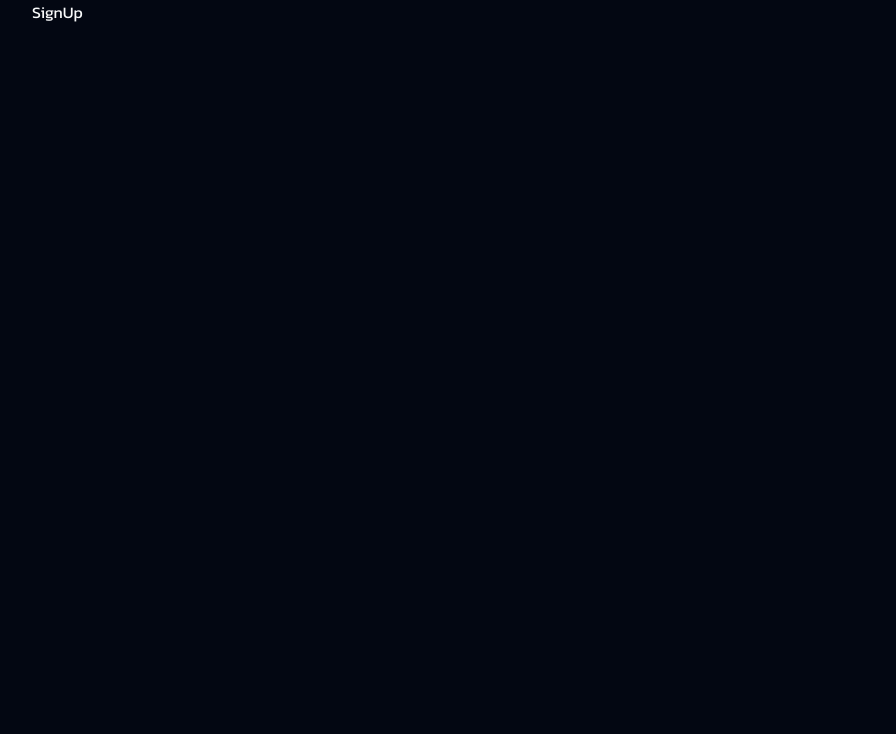
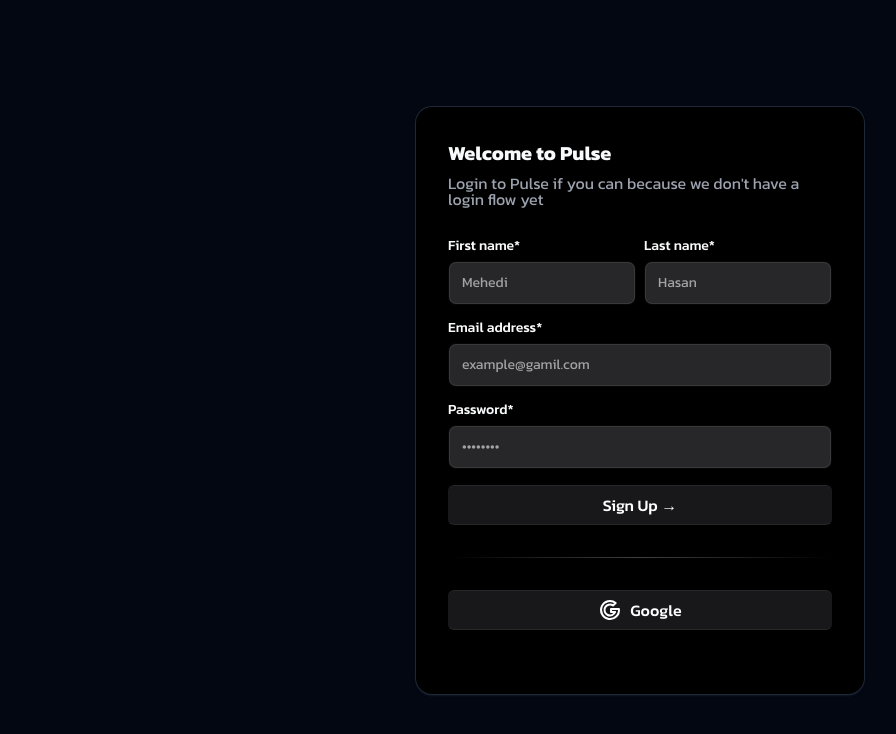
Before and after one commit to hash-engineers/pulse, a Next.js app in the folder frontend/: page /auth/sign-up in a window 1280 px wide. Shown: the top 734 px of the page, without its empty margins (0-896 px from the left). Built offline with nearby package versions, Linux system fonts and the light colour scheme.

Commit message:
feat: sign up form design complete

```diff
--- a/frontend/app/auth/sign-up/page.tsx
+++ b/frontend/app/auth/sign-up/page.tsx
@@ -1,3 +1,71 @@
+'use client';
+
+import { cn } from '@/lib/utils';
+import { Label } from '@/components/ui/a-label';
+import { Input } from '@/components/ui/a-input';
+import { IconBrandGoogle } from '@tabler/icons-react';
+import { BottomGradientButton } from '@/components/ui/bottom-gradient-button';
+
+type LabelInputContainerProps = {
+  children: React.ReactNode;
+  className?: string;
+};
+
+function LabelInputContainer({
+  children,
+  className,
+}: LabelInputContainerProps) {
+  return (
+    <div className={cn('flex flex-col space-y-2 w-full', className)}>
+      {children}
+    </div>
+  );
+}
+
 export default function SignUp() {
-  return <div>SignUp</div>;
+  function handleSubmit(e: React.FormEvent<HTMLFormElement>) {
+    e.preventDefault();
+
+    console.log('Form submitted');
+  }
+
+  return (
+    <section className="flex items-center justify-center h-screen">
+      <div className="max-w-md w-full mx-auto rounded-none md:rounded-2xl p-4 md:p-8 shadow-input bg-black">
+        <h4 className="font-bold">Welcome to Pulse</h4>
+        <p className="text-muted-foreground">
+          Login to Pulse if you can because we don&apos;t have a login flow yet
+        </p>
+
+        <form className="my-8" onSubmit={handleSubmit}>
+          <div className="flex flex-col md:flex-row space-y-2 md:space-y-0 md:space-x-2 mb-4">
+            <LabelInputContainer>
+              <Label htmlFor="firstname">First name*</Label>
+              <Input id="firstname" placeholder="Mehedi" type="text" />
+            </LabelInputContainer>
+            <LabelInputContainer>
+              <Label htmlFor="lastname">Last name*</Label>
+              <Input id="lastname" placeholder="Hasan" type="text" />
+            </LabelInputContainer>
+          </div>
+          <LabelInputContainer className="mb-4">
+            <Label htmlFor="email">Email address*</Label>
+            <Input id="email" placeholder="example@gamil.com" type="email" />
+          </LabelInputContainer>
+          <LabelInputContainer className="mb-4">
+            <Label htmlFor="password">Password*</Label>
+            <Input id="password" placeholder="••••••••" type="password" />
+          </LabelInputContainer>
+
+          <BottomGradientButton>Sign Up &rarr;</BottomGradientButton>
+
+          <div className="bg-gradient-to-r from-transparent via-neutral-300 dark:via-neutral-700 to-transparent my-8 h-[1px] w-full" />
+
+          <BottomGradientButton>
+            <IconBrandGoogle /> Google
+          </BottomGradientButton>
+        </form>
+      </div>
+    </section>
+  );
 }
--- a/frontend/components/ui/a-input.tsx
+++ b/frontend/components/ui/a-input.tsx
@@ -1,16 +1,16 @@
 'use client';
 
-import * as React from 'react';
 import { cn } from '@/lib/utils';
+import { Div } from '@/lib/motion';
+import { forwardRef, InputHTMLAttributes, useState } from 'react';
 import { useMotionTemplate, useMotionValue, motion } from 'framer-motion';
 
-export interface InputProps
-  extends React.InputHTMLAttributes<HTMLInputElement> {}
+interface InputProps extends InputHTMLAttributes<HTMLInputElement> {}
 
-const Input = React.forwardRef<HTMLInputElement, InputProps>(
+const Input = forwardRef<HTMLInputElement, InputProps>(
   ({ className, type, ...props }, ref) => {
     const radius = 100;
-    const [visible, setVisible] = React.useState(false);
+    const [visible, setVisible] = useState<boolean>(false);
 
     let mouseX = useMotionValue(0);
     let mouseY = useMotionValue(0);
@@ -21,8 +21,9 @@
       mouseX.set(clientX - left);
       mouseY.set(clientY - top);
     }
+
     return (
-      <motion.div
+      <Div
         style={{
           background: useMotionTemplate`
         radial-gradient(
@@ -40,8 +41,7 @@
         <input
           type={type}
           className={cn(
-            `flex h-10 w-full border-none bg-gray-50 dark:bg-zinc-800 text-black dark:text-white shadow-input rounded-md px-3 py-2 text-sm  file:border-0 file:bg-transparent
-          file:text-sm file:font-medium placeholder:text-neutral-400 dark:placeholder-text-neutral-600
+            `flex h-10 w-full border-none bg-gray-50 dark:bg-zinc-800 text-muted-foreground shadow-input rounded-md px-3 py-2 text-sm file:border-0 file:bg-transparent file:text-sm file:font-medium placeholder:text-neutral-400 dark:placeholder-text-neutral-600
           focus-visible:outline-none focus-visible:ring-[2px]  focus-visible:ring-neutral-400 dark:focus-visible:ring-neutral-600
            disabled:cursor-not-allowed disabled:opacity-50
            dark:shadow-[0px_0px_1px_1px_var(--neutral-700)]
@@ -52,7 +52,7 @@
           ref={ref}
           {...props}
         />
-      </motion.div>
+      </Div>
     );
   }
 );
--- a/frontend/components/ui/a-label.tsx
+++ b/frontend/components/ui/a-label.tsx
@@ -1,8 +1,8 @@
 'use client';
+
 import * as React from 'react';
+import { cn } from '@/lib/utils';
 import * as LabelPrimitive from '@radix-ui/react-label';
-
-import { cn } from '@/lib/utils';
 
 const Label = React.forwardRef<
   React.ElementRef<typeof LabelPrimitive.Root>,
@@ -11,12 +11,13 @@
   <LabelPrimitive.Root
     ref={ref}
     className={cn(
-      'text-sm font-medium text-black dark:text-white leading-none peer-disabled:cursor-not-allowed peer-disabled:opacity-70',
+      'text-sm font-medium text-primary-foreground leading-none peer-disabled:cursor-not-allowed peer-disabled:opacity-70',
       className
     )}
     {...props}
   />
 ));
+
 Label.displayName = LabelPrimitive.Root.displayName;
 
 export { Label };
--- /dev/null
+++ b/frontend/components/ui/bottom-gradient-button.tsx
@@ -0,0 +1,35 @@
+import { ReactNode } from 'react';
+
+type BottomGradientButtonProps = {
+  children: ReactNode;
+  type?: 'submit';
+  onClick?: () => void;
+};
+
+function BottomGradient() {
+  return (
+    <>
+      <span className="group-hover/btn:opacity-100 block transition duration-500 opacity-0 absolute h-px w-full -bottom-px inset-x-0 bg-gradient-to-r from-transparent via-cyan-500 to-transparent" />
+      <span className="group-hover/btn:opacity-100 blur-sm block transition duration-500 opacity-0 absolute h-px w-1/2 mx-auto -bottom-px inset-x-10 bg-gradient-to-r from-transparent via-indigo-500 to-transparent" />
+    </>
+  );
+}
+
+export function BottomGradientButton({
+  children,
+  type,
+  onClick,
+}: BottomGradientButtonProps) {
+  return (
+    <button
+      onClick={onClick}
+      className="bg-gradient-to-br relative group/btn from-black dark:from-zinc-900 dark:to-zinc-900 to-neutral-600 block dark:bg-zinc-800 w-full text-white rounded-md h-10 font-medium shadow-[0px_1px_0px_0px_#ffffff40_inset,0px_-1px_0px_0px_#ffffff40_inset] dark:shadow-[0px_1px_0px_0px_var(--zinc-800)_inset,0px_-1px_0px_0px_var(--zinc-800)_inset]"
+      type={type}
+    >
+      <span className="flex items-center justify-center gap-x-2">
+        {children}
+      </span>
+      <BottomGradient />
+    </button>
+  );
+}
--- a/frontend/tailwind.config.ts
+++ b/frontend/tailwind.config.ts
@@ -1,17 +1,9 @@
 import type { Config } from 'tailwindcss';
-import * as colors from 'tailwindcss/colors';
 import { fontFamily } from 'tailwindcss/defaultTheme';
-// @ts-ignore
-import { default as flattenColorPalette } from 'tailwindcss/lib/util/flattenColorPalette';
 
-function addVariablesForColors({ addBase, theme }: any) {
-  let allColors = flattenColorPalette(theme('colors'));
-  let newVars = Object.fromEntries(
-    Object.entries(allColors).map(([key, val]) => [`--${key}`, val])
-  );
-
-  addBase({ ':root': newVars });
-}
+const {
+  default: flattenColorPalette,
+} = require('tailwindcss/lib/util/flattenColorPalette');
 
 const config = {
   darkMode: ['class'],
@@ -91,7 +83,16 @@
       },
     },
   },
-  plugins: [require('tailwindcss-animate'), addVariablesForColors],
+  plugins: [addVariablesForColors, require('tailwindcss-animate')],
 } satisfies Config;
 
+function addVariablesForColors({ addBase, theme }: any) {
+  let allColors = flattenColorPalette(theme('colors'));
+  let newVars = Object.fromEntries(
+    Object.entries(allColors).map(([key, val]) => [`--${key}`, val])
+  );
+
+  addBase({ ':root': newVars });
+}
+
 export default config;
```
